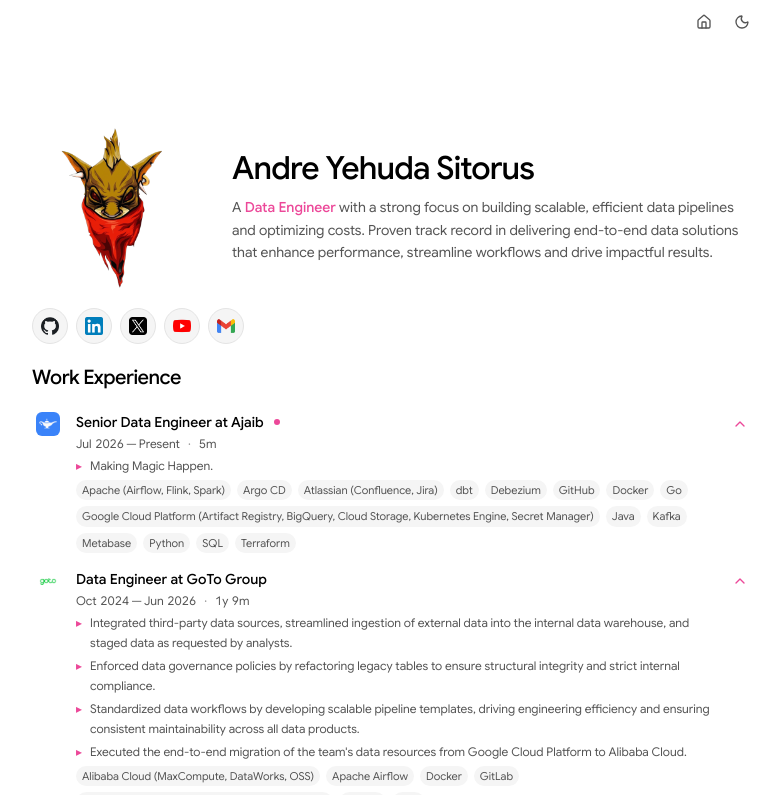
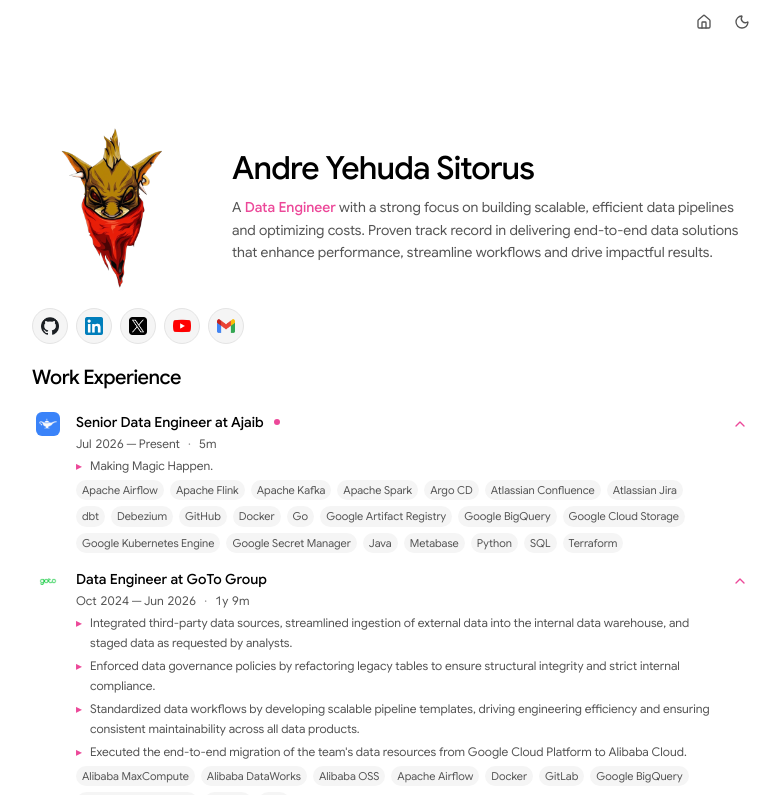
Before and after one commit to andresitorusz/andresitorusz.github.io, a Next.js app: page / in a window 1280 px wide. Shown: the top 795 px of the page, without its empty margins (248-1028 px from the left). Built offline with nearby package versions, Linux system fonts and the light colour scheme; no server answers.

Commit message:
chore: tidy up skills

```diff
--- a/src/data/profile.ts
+++ b/src/data/profile.ts
@@ -87,9 +87,10 @@ export const EXPERIENCES: ExperienceItemData[] = [
         title: 'Senior Data Engineer',
         employmentPeriod: { start: 'Jul 2026' },
         skills: [
-          'Apache (Airflow, Flink, Spark)', 'Argo CD', 'Atlassian (Confluence, Jira)', 'dbt', 'Debezium','GitHub', 'Docker',
-          'Go', 'Google Cloud Platform (Artifact Registry, BigQuery, Cloud Storage, Kubernetes Engine, Secret Manager)',
-          'Java', 'Kafka', 'Metabase', 'Python', 'SQL', 'Terraform'
+          'Apache Airflow', 'Apache Flink', 'Apache Kafka', 'Apache Spark', 'Argo CD', 'Atlassian Confluence',
+          'Atlassian Jira', 'dbt', 'Debezium', 'GitHub', 'Docker', 'Go','Google Artifact Registry',
+          'Google BigQuery', 'Google Cloud Storage', 'Google Kubernetes Engine', 'Google Secret Manager',
+          'Java', 'Metabase', 'Python', 'SQL', 'Terraform'
         ],
         highlights: [
           'Making Magic Happen.'
@@ -107,7 +108,10 @@ export const EXPERIENCES: ExperienceItemData[] = [
         id: 'goto-group-data-engineer',
         title: 'Data Engineer',
         employmentPeriod: { start: 'Oct 2024', end: 'Jun 2026' },
-        skills: ['Alibaba Cloud (MaxCompute, DataWorks, OSS)', 'Apache Airflow', 'Docker', 'GitLab', 'Google Cloud Platform (BigQuery, Cloud Storage)', 'Python', 'SQL'],
+        skills: [
+          'Alibaba MaxCompute', 'Alibaba DataWorks', 'Alibaba OSS', 'Apache Airflow', 'Docker', 'GitLab',
+          'Google BigQuery', 'Google Cloud Storage', 'Python', 'SQL'
+        ],
         highlights: [
           'Integrated third-party data sources, streamlined ingestion of external data into the internal data warehouse, and staged data as requested by analysts.',
           'Enforced data governance policies by refactoring legacy tables to ensure structural integrity and strict internal compliance.',
@@ -126,7 +130,11 @@ export const EXPERIENCES: ExperienceItemData[] = [
         id: 'sirclo-data-engineer',
         title: 'Data Engineer',
         employmentPeriod: { start: 'Jun 2023', end: 'Sep 2024' },
-        skills: ['Apache (Airflow, Spark)', 'DataHub', 'dbt', 'Docker', 'Google Cloud Platform (Artifact Registry, BigQuery, Cloud Run, Cloud Storage, Kubernetes Engine)', 'Jenkins', 'Phabricator', 'Python', 'Scala', 'Streamlit', 'SQL'],
+        skills: [
+          'Apache Airflow', 'Apache Spark', 'DataHub', 'dbt', 'Docker', 'Google Artifact Registry',
+          'Google BigQuery', 'Google Cloud Run', 'Google Cloud Storage', 'Google Kubernetes Engine',
+          'Jenkins', 'Phabricator', 'Python', 'Scala', 'Streamlit', 'SQL'
+        ],
         highlights: [
           'Accelerated data pipeline development by engineering a custom framework for dynamic batch generation and maintenance, leveraging Apache Airflow and Apache Spark on Google Kubernetes Engine (GKE).',
           'Enhanced data accessibility by developing an in-house Streamlit application on GKE, enabling users to interact with Google BigQuery seamlessly.',
@@ -147,7 +155,12 @@ export const EXPERIENCES: ExperienceItemData[] = [
         id: 'tokopedia-data-engineer',
         title: 'Data Engineer',
         employmentPeriod: { start: 'Mar 2022', end: 'May 2023' },
-        skills: ['Apache (Airflow, Beam)', 'Atlassian (Confluence, Jira)', 'Debezium', 'Docker', 'GitHub', 'Go', 'Google Cloud Platform (Artifact Registry, BigQuery, Cloud Storage, Dataflow, Kubernetes Engine, Pub/Sub, Secret Manager)', 'Java', 'Jenkins', 'Python', 'SQL'],
+        skills: [
+          'Apache Airflow', 'Apache Beam', 'Atlassian Confluence', 'Atlassian Jira', 'Debezium',
+          'Docker', 'GitHub', 'Go', 'Google Artifact Registry', 'Google BigQuery', 'Google Cloud Storage',
+          'Google Dataflow', 'Google Kubernetes Engine', 'Google Pub/Sub', 'Google Secret Manager',
+          'Java', 'Jenkins', 'Python', 'SQL'
+        ],
         highlights: [
           'Developed a custom framework for automated, dynamic batch pipeline generation using Apache Airflow and Apache Beam on Google Dataflow.',
           'Developed a low-latency, near real-time data replication pipeline from operational databases to data warehouse by utilizing Apache Beam, Google Dataflow, Debezium, GKE, and Google Pub/Sub.',
@@ -168,7 +181,10 @@ export const EXPERIENCES: ExperienceItemData[] = [
         id: 'blibli-associate-data-engineer',
         title: 'Associate Data Engineer',
         employmentPeriod: { start: 'Feb 2021', end: 'Feb 2022' },
-        skills: ['Apache Airflow', 'Atlassian (Bitbucket, Confluence, Jira)', 'Google Cloud Platform (BigQuery, Cloud Storage, Dataflow)', 'Python', 'SQL'],
+        skills: [
+          'Apache Airflow', 'Atlassian Bitbucket', 'Atlassian Confluence', 'Atlassian Jira', 'Google Artifact Registry',
+          'Google BigQuery', 'Google Cloud Storage', 'Google Dataflow', 'Python', 'SQL'
+        ],
         highlights: [
           'Contributed to building the entire end-to-end data engineering pipeline at Garasi.id from scratch, served as the first and the sole Data Engineer.',
           'Reduced data processing costs by approximately 90% for several Blibli.com pipelines by introducing an operator that transformed raw data into standardized formats, applied across multiple large-scale daily or hourly pipelines.'
```
